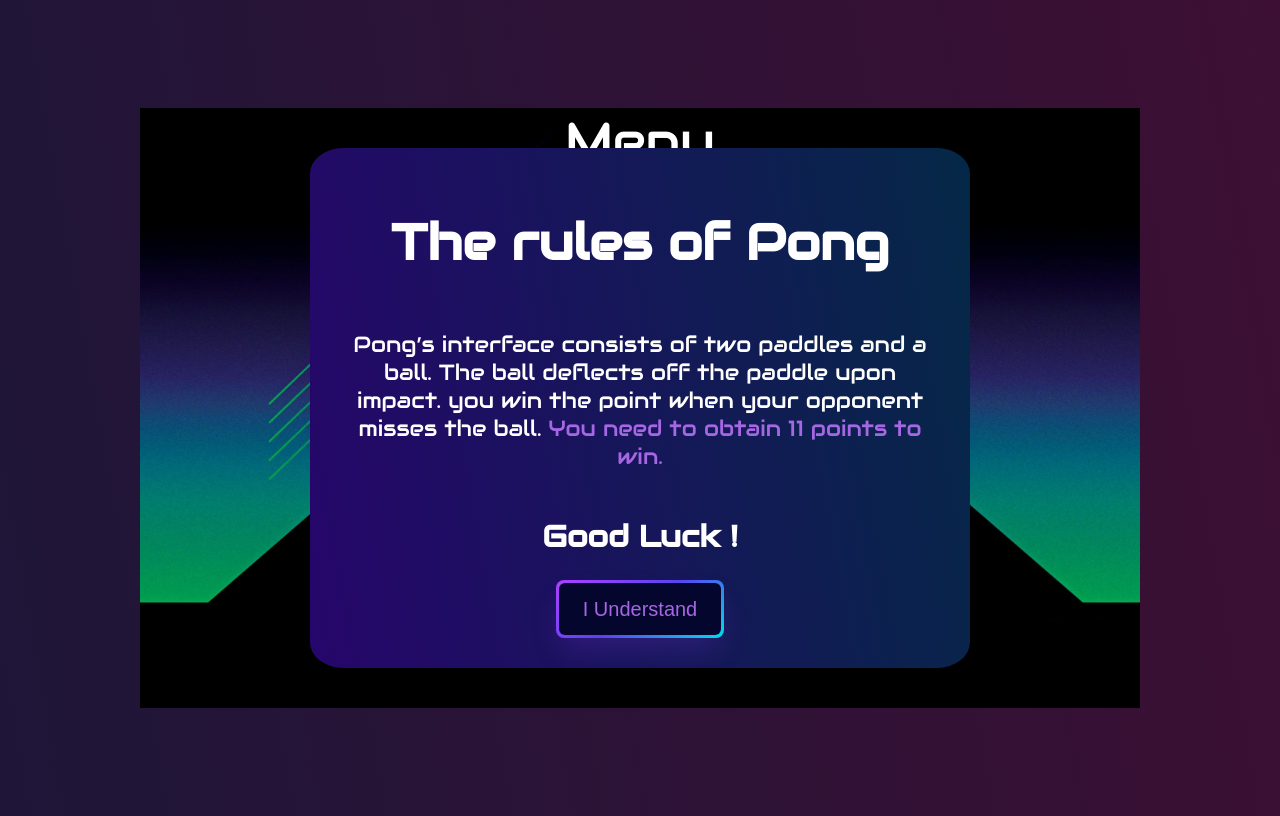
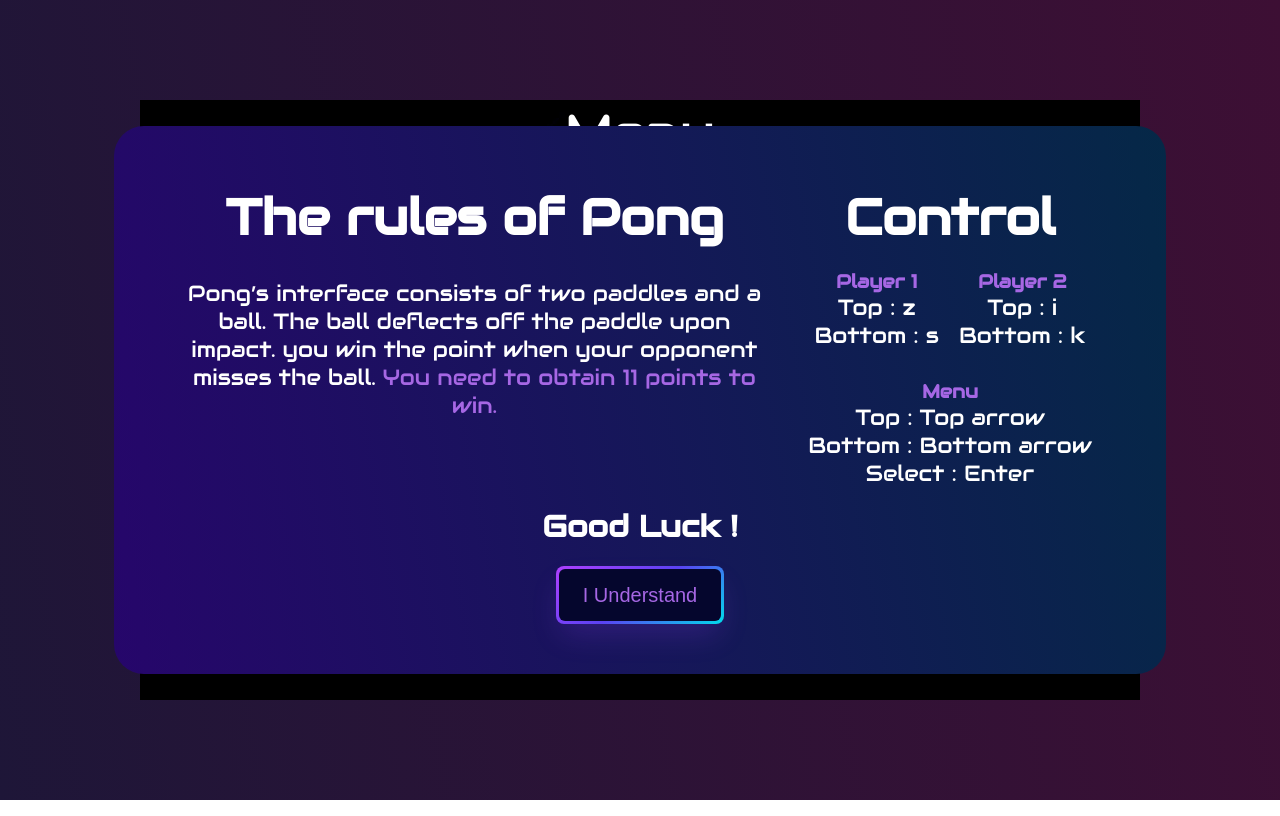
Before and after one commit to thomas-warrier/pong-js, a plain HTML site: page index.html in a window 1280 px wide. Drawn offline with Linux system fonts and the light colour scheme; files whose address does not match are found by name.

Commit message:
ajout des controls et rework du css

```diff
--- a/assets/css/style.css
+++ b/assets/css/style.css
@@ -1,3 +1,7 @@
+*{
+  margin:0;
+  padding:0;
+}
 body {
 	height: 100vh;
 	display: flex;
@@ -12,7 +16,7 @@ body {
 	src: url(assets/AudiowideRegular.ttf);
 }
 
-#game-rule {
+#start-popUp {
 	background: linear-gradient(80deg, #26066B, #052847);
 	display: flex;
 	flex-direction: column;
@@ -20,10 +24,22 @@ body {
 	position: absolute;
 	justify-content: center;
 	font-family: 'Audiowide', Helvetica, sans-serif;
-	border-radius: 5%;
-	padding: 30px;
+	border-radius: 30px;
+	padding: 50px;
+}
+#game-rule{
+  padding: 10px;
+  display: flex;
+  flex-flow: column;
+  gap: 30px;
+}
+#control{
+  padding: 10px;
+  justify-content: center;
+}
 
-}
+
+
 
 p{
 	font-size: 22px;
@@ -32,18 +48,43 @@ p{
 	text-align: center;
 }
 h1{
+  text-align: center;
 	font-size: 50px;
 	color: white;
 }
 h2{
+  padding-bottom: 20px;
 	color: white;
 	font-size: 30px;
+}
+h3{
+  color: #A667E4;
 }
 span{
 	color: #A667E4;
 }
 
+.flex-row{
+  display: flex;
+  flex-direction: row;
+  justify-content: space-between;
+}
+.flex-col{
+  display: flex;
+  flex-direction: column;
+}
 
+.justify{
+  justify-content: center;
+  align-items: center;
+}
+
+#control p{
+  max-width: 800px;
+}
+#control div{
+  padding: 10px;
+}
 /* CSS button */
 .button-64 {
   align-items: center;
--- a/index.html
+++ b/index.html
@@ -11,7 +11,8 @@
 
 <body>
 	<canvas id="can" width="1000" height="600"></canvas>
-
+	<div id="start-popUp">
+		<div class="flex-row" id="container">
 			<div id="game-rule">
 				<h1>The rules of Pong</h1>
 				<p>Pong’s interface consists of two paddles and a ball.
@@ -19,6 +20,30 @@
 					you win the point when your opponent misses the ball.
 					<span>You need to obtain 11 points to win.</span>
 				</p>
+
+			</div>
+			<div id="control">
+				<h1>Control</h1>
+				<div class="flex-row">
+					<div class="flex-col justify" >
+						<h3>Player 1</h3>
+						<p>Top : z</p>
+						<p>Bottom : s</p>
+					</div>
+					<div class="flex-col justify">
+						<h3>Player 2</h3>
+						<p>Top : i</p>
+						<p>Bottom : k</p>
+					</div>
+				</div>
+				<div class="flex-col justify">
+					<h3>Menu</h3>
+					<p>Top : Top arrow</p>
+					<p>Bottom : Bottom arrow</p>
+					<p>Select : Enter</p>
+				</div>
+			</div>
+		</div>
 		<h2>Good Luck !</h2>
 		<button class="button-64" role="button"><span class="text">I Understand</span></button>
 	</div>
```
Lines whose indentation alone changed are shown as unchanged.
